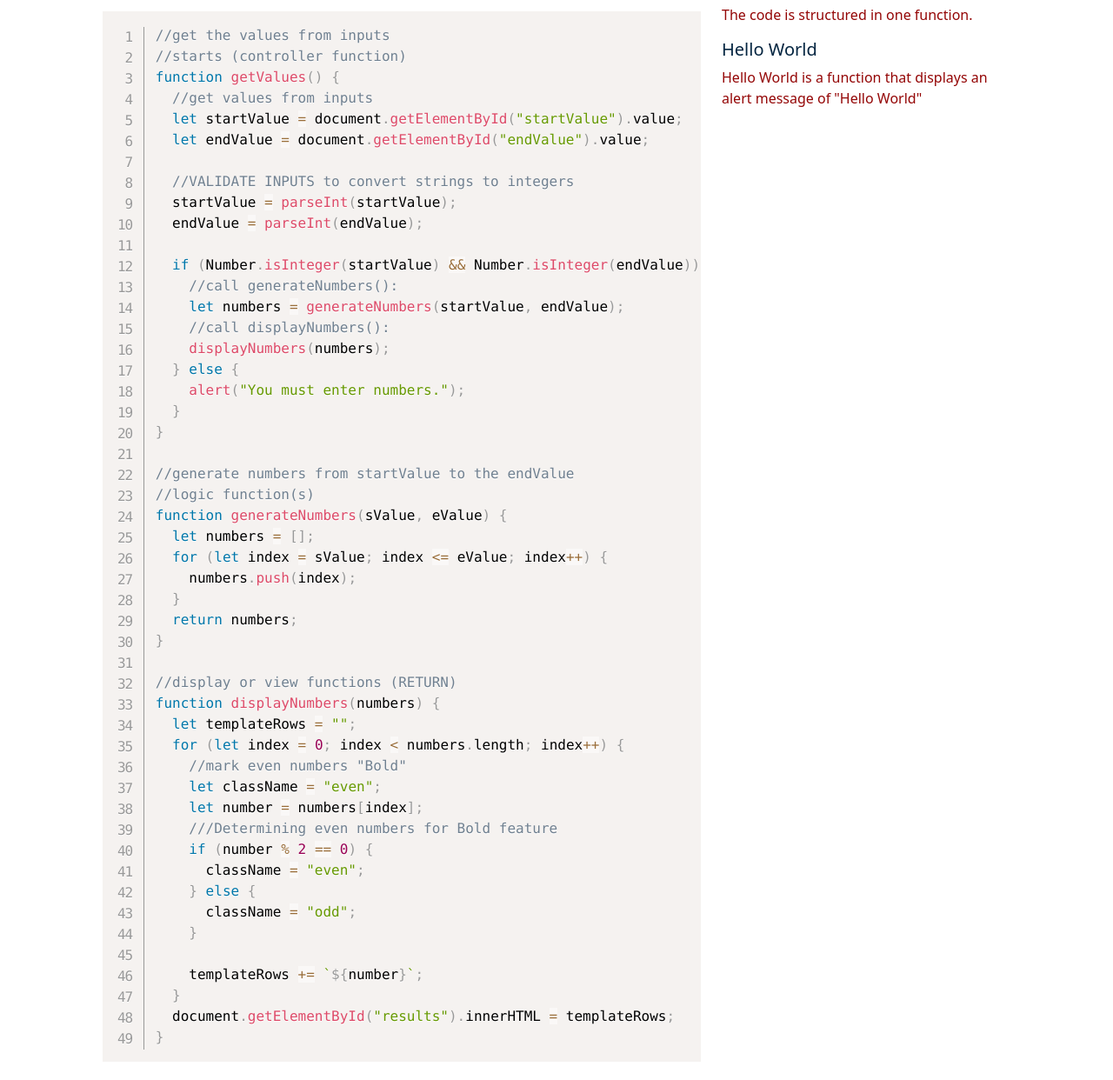
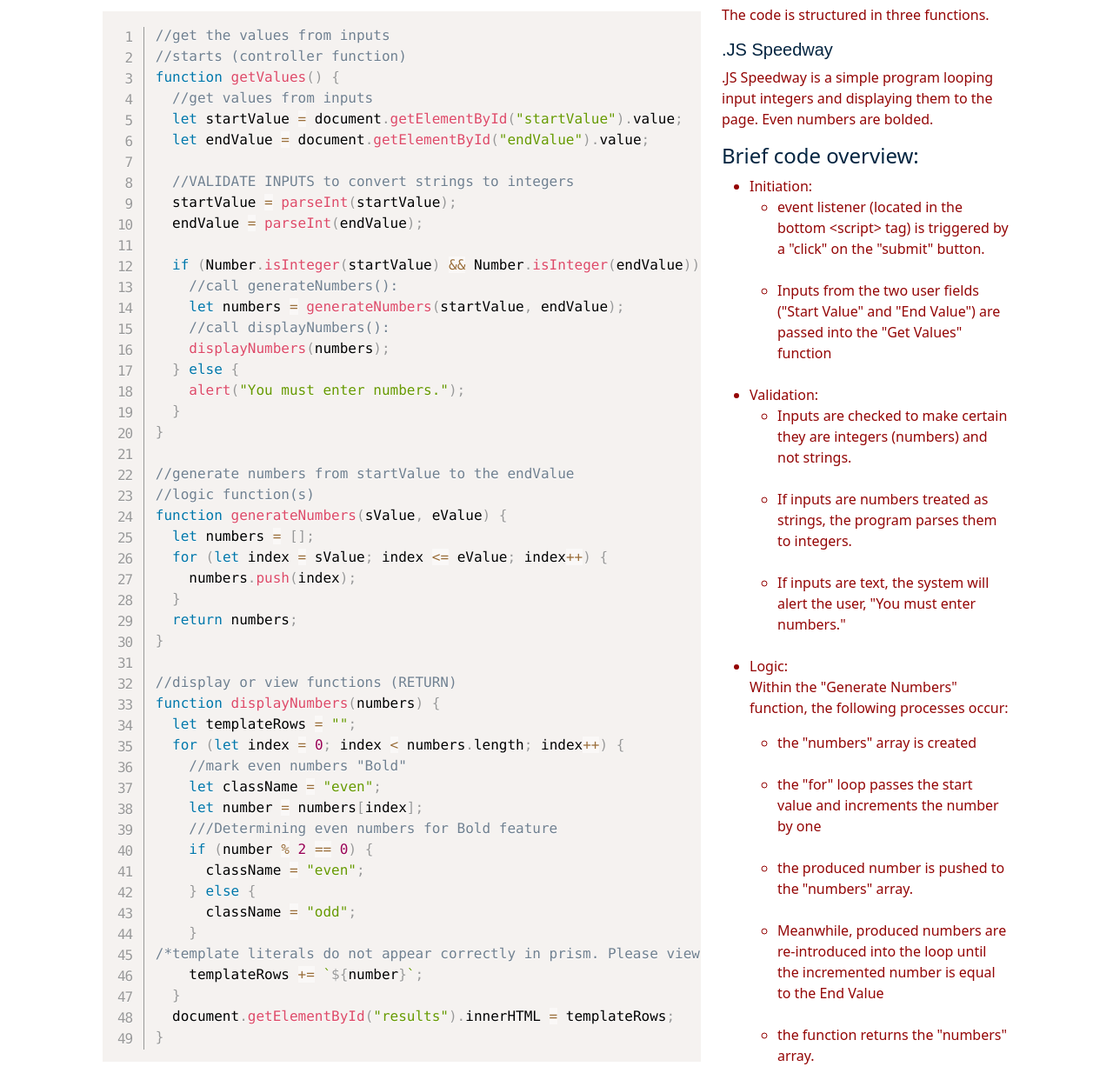
Before and after one commit to ShellyWonder/JS-Speedway-, a plain HTML site: page code.html in a window 1280 px wide. Shown: the part 138-1380 px from the top of the page at 87% size. Drawn offline with nearby package versions, Linux system fonts and the light colour scheme; a web font is replaced by a local one.

Commit message:
adding code overview to code page

```diff
--- a/code.html
+++ b/code.html
@@ -135,7 +135,7 @@
                   } else {
                     className = "odd";
                   }
-
+              /*template literals do not appear correctly in prism. Please view the github repository for more information*/
                   templateRows += `<tr><td class="${className}">${number}</tr></tr>`;
                 }
                 document.getElementById("results").innerHTML = templateRows;
@@ -148,12 +148,62 @@
           </div>
           <!--CODE EXPLANATION-->
           <div class="col-lg-4">
-            <p>The code is structured in one function.</p>
-            <h5>Hello World</h5>
+            <p>The code is structured in three functions.</p>
+            <h5 class="logoFont">.JS Speedway</h5>
             <p>
-              Hello World is a function that displays an alert message of "Hello
-              World"
+              .JS Speedway is a simple program looping input integers and displaying them to the page. Even numbers are bolded.
             </p>
+            <h4>Brief  code overview:</h4>
+            <ul>
+              <li>Initiation:
+                <ul>
+               <li>event listener (located in the bottom &lt;script&gt; tag) is triggered by a "click" on the  "submit" button.
+               </li><br>
+<li>Inputs from the two user fields ("Start Value" and "End Value") are passed into the "Get Values" function</li><br>
+</ul>
+
+</li>
+<li>Validation:
+  <ul>
+ <li>Inputs are checked to make certain they are integers (numbers) and not strings.</li> <br>
+
+<li>If inputs are numbers treated as strings, the program parses them to integers.</li><br>
+<li>If inputs are text, the system will alert the user, "You must enter numbers."</li> <br>
+</ul>
+</li>
+<li>Logic:
+  <p>Within the "Generate Numbers" function, the following processes occur:
+  </p>
+    <ul>
+   <li>the "numbers" array is created</li> <br>
+
+  <li>the "for" loop passes the start value and increments the number by one </li><br>
+  <li>the produced number is pushed to the "numbers" array.</li><br>
+
+  <li>Meanwhile, produced numbers are re-introduced into the loop until the incremented number is equal to the End Value</li><br>
+  <li>the function returns the "numbers" array.</li><br>
+  </ul>
+
+  </li>
+
+</ul>
+
+</li>
+<ul>
+<li>Display:
+  <ul>
+ <li>Inside the "for" loop: </li> <br>
+ <ul>
+<li>A boolean tests each number in the "numbers" array by dividing each number by 2 to determine whether the number is even. </li><br>
+<li>Numbers testing "true" are bolded.</li><br>
+<li>Numbers testing "false" are not bolded.</li><br>
+</ul>
+<li> "Template Rows" varible injects the "Number" varible (from the "Display Numbers" function) into the template literal </li><br>
+<li>Finally, "Template Rows" are published to the HTML via the "results" class</li><br>
+</ul>
+</ul>
+</li>
+            </ul>
           </div>
         </div>
       </div>
```
